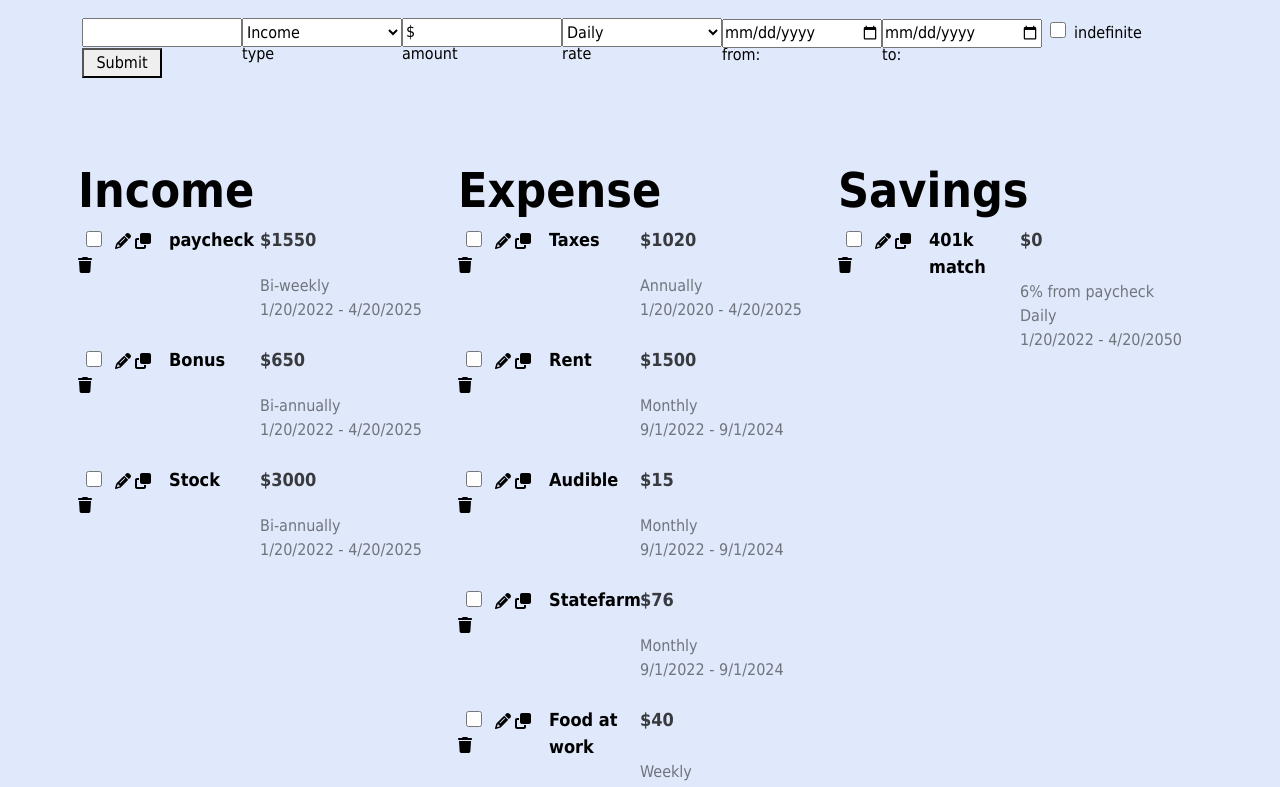
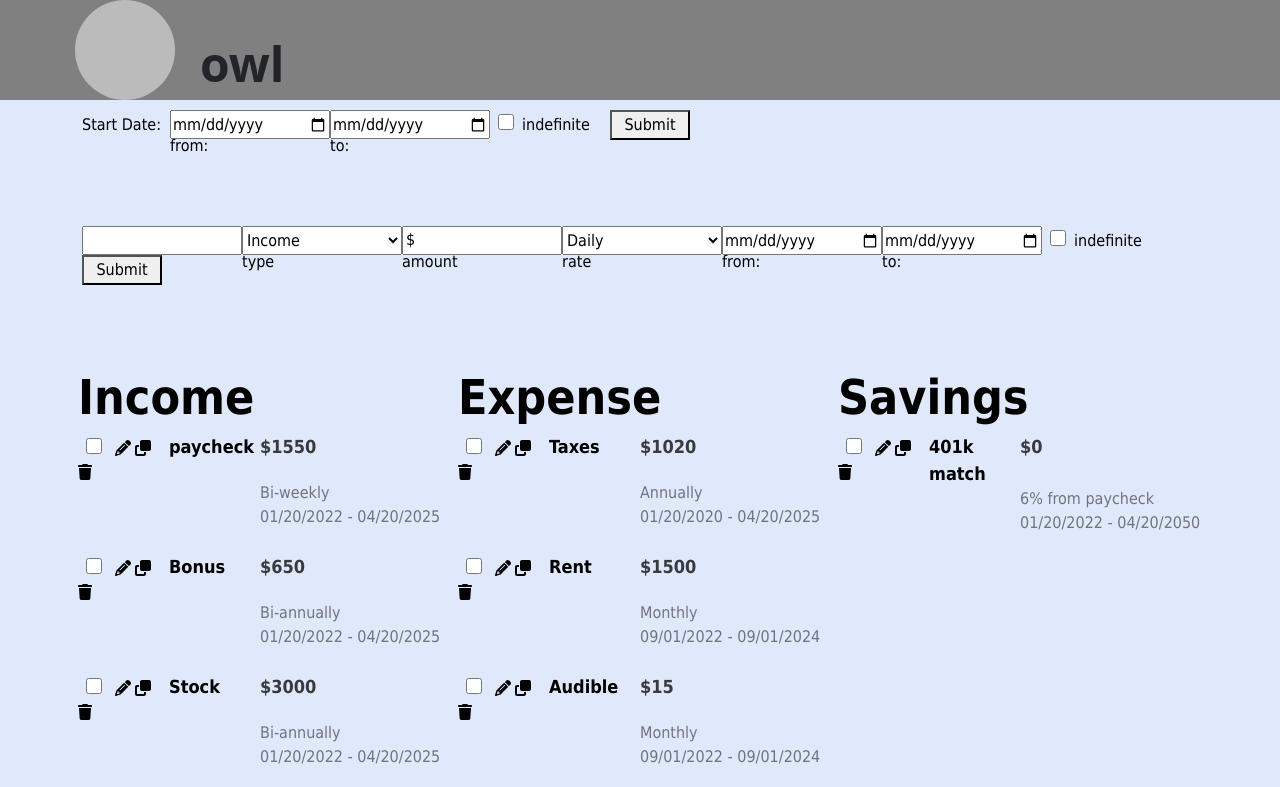
Before and after one commit to crweingarten/owl-fromtend, a React (Create React App) app: page / in a window 1280 px wide. Shown: the top 787 px of the page. Built offline with nearby package versions, Linux system fonts and the light colour scheme.

Commit message:
final functional

```diff
--- a/src/App.js
+++ b/src/App.js
@@ -7,6 +7,9 @@ import Col from "react-bootstrap/Col";
 import EditSuite from "./components/EditSuite";
 import MoneyColumnBox from "./components/MoneyColumnBox";
 import IncomeDropdown from "./components/IncomeDropdown";
+import Header from "./components/Header";
+import Span from "./components/Span";
+import Graph from "./components/Graph";
 
 function App() {
   const { money_items } = require("./components/testdata.json");
@@ -31,17 +34,6 @@ function App() {
 
   const incomeDropdown = IncomeDropdown(income);
 
-  // function indefiniteTranslator(dateto) {
-  //   if (dateto === "2999-01-01") {
-  //     return "Indefinite";
-  //   }
-  //   if (dateto === "Indefinite") {
-  //     return "2999-01-01";
-  //   } else {
-  //     return dateto;
-  //   }
-  // }
-
   function handleUpdate(item) {
     handleSavings(item.type);
     const formattedItem = {
@@ -52,7 +44,6 @@ function App() {
       rate: item.rate,
       duration: {
         From: item.datefrom,
-        // To: indefiniteTranslator(item.dateto),
         To: item.dateto,
       },
       withdraw: item.withdraw,
@@ -75,14 +66,30 @@ function App() {
 
   function handleEdit(item, editType) {
     if (editType === "edit") {
-      console.log(item);
       setEditItem(item);
+      console.log(item.duration.From);
     }
     if (editType === "duplicate") {
-      setEditItem({ ...item, name: `${item.name}-copy`, id: "" });
+      setEditItem({
+        ...item,
+        name: `${item.name}-copy`,
+        id: "",
+        dupeof: item.id,
+      });
     }
     if (editType === "delete") {
       setDeleteItem(item);
+    }
+    if (
+      item === editItem ||
+      (editItem?.dupeof && item.id === editItem.dupeof)
+    ) {
+      setEditItem("");
+    }
+    if (item.type === "saving" && !editItem) {
+      setSavings(true);
+    } else {
+      setSavings(false);
     }
   }
 
@@ -90,6 +97,7 @@ function App() {
     if (type === "cancel") {
       setDeleteItem("");
       setEditItem("");
+      setSavings(false);
     }
     if (type === "delete") {
       const itemsMinusOne = items.filter((data) => data.id !== item.id);
@@ -103,8 +111,13 @@ function App() {
   }
 
   return (
+    <div>
+      <Header />
       <div className="owl-frontend">
         <Container>
+          <Row>
+            <Span />
+          </Row>
           <Row>
             <EditSuite
               handleUpdate={handleUpdate}
@@ -148,6 +161,12 @@ function App() {
           </Row>
         </Container>
       </div>
+      <div className="owl-frontend">
+        <Container>
+          <Graph />
+        </Container>
+      </div>
+    </div>
   );
 }
 
--- a/src/OwlFrontEnd.css
+++ b/src/OwlFrontEnd.css
@@ -12,10 +12,42 @@
 
 }
 
-/* .money-column-box {
+.logo {
+  height: 100%;
+  width: 100px;
+  background-color: #bbb;
+  border-radius: 50%;
+  display: inline-block;
+  margin-left: 75px;
+  flex-direction: row;
+
+
+}
+
+.name {
+  font-size: xxx-large;
+  font-weight: bold;
+  position: absolute;
+  bottom: 0;
+  margin-left: 200px;
+
+}
+
+.graph-box {
   border-style: solid;
   border-width: 100%;
-} */
+  height: 600px
+}
+
+.header {width: 100%;
+height: 100px;
+display: flex;
+background-color: grey;
+flex-direction: row;
+align-items: bottom;
+position: relative
+
+}
 
 .money-column-type {
   text-transform: capitalize;
@@ -87,7 +119,7 @@ label {
 
 label.indefinite {
   display: inline-block;
-  width: 5em;
+  width: 5.5em;
   position: relative;
   top: -3em;
 }
@@ -127,3 +159,16 @@ select { display: inline-block;
   position: relative;
   top: .25em;
 }
+
+
+.startdate {
+  position: relative;
+  z-index: 1;
+  margin-left: 4px;
+  margin-top: 2px;
+  width: 6em;
+}
+
+.axis-dropdown{
+  position: static
+}
--- a/src/components/DurationsFormatter.jsx
+++ b/src/components/DurationsFormatter.jsx
@@ -1,6 +1,6 @@
 export default function DurationsFormatter(itemDuration, type) {
   const rateDurations = {
-    DAILY: "Daily",
+    DAY: "Daily",
     WEEK: "Weekly",
     BIWEEKLY: "Bi-weekly",
     MONTHLY: "Monthly",
--- a/src/components/EditSuite.jsx
+++ b/src/components/EditSuite.jsx
@@ -20,15 +20,8 @@ export default function EditSuite({
       : setFieldValue("dateto", "");
   };
 
-  const formattedTo = !isAddMode
-    ? new Date(editItem.duration.To).toISOString().split("T")[0]
-    : "";
-  const formattedFrom = !isAddMode
-    ? new Date(editItem.duration.From).toISOString().split("T")[0]
-    : "";
-
   return (
-    <div className="money-column-box my-2">
+    <div className="my-2">
       <div></div>
       <Formik
         enableReinitialize={true}
@@ -38,8 +31,8 @@ export default function EditSuite({
           amount: isAddMode ? "" : editItem.amount,
           type: isAddMode ? "income" : editItem.type,
           rate: isAddMode ? "DAY" : editItem.rate,
-          datefrom: isAddMode ? "" : formattedFrom,
-          dateto: isAddMode ? "" : formattedTo,
+          datefrom: isAddMode ? "" : editItem.duration.From,
+          dateto: isAddMode ? "" : editItem.duration.To,
           withdraw: isAddMode ? "" : editItem.withdraw,
           interest_rate: isAddMode ? "" : editItem.interest_rate,
           from: isAddMode ? "" : editItem.from,
@@ -128,6 +121,8 @@ export default function EditSuite({
                   </Field>
                 </label>
                 {errors.rate && touched.rate && errors.rate}
+              </>
+            ) : null}
             <label>
               from:
               <input
@@ -165,6 +160,7 @@ export default function EditSuite({
             />
             <label className="indefinite">indefinite</label>
 
+            {isSavings === false ? (
               <button
                 type="submit"
                 className="submit-button"
@@ -172,8 +168,8 @@ export default function EditSuite({
               >
                 Submit
               </button>
-              </>
             ) : null}
+
             {isSavings === true ? (
               <div>
                 <label>
--- /dev/null
+++ b/src/components/Graph.jsx
@@ -0,0 +1,15 @@
+export default function Graph() {
+  return (
+    <div>
+      <div className="graph-box"></div>
+      <div>
+        <select className="axis-dropdown">
+          <option value={""}>Select Axis:</option>
+          <option value={"axis1"}>Axis 1</option>
+          <option value={"axis2"}>Axis 2</option>
+          <option value={"axis3"}>Axis 3</option>
+        </select>
+      </div>
+    </div>
+  );
+}
--- /dev/null
+++ b/src/components/Header.jsx
@@ -0,0 +1,8 @@
+export default function Header() {
+  return (
+    <div className="header">
+      <div className="logo"></div>
+      <div className="name">owl</div>
+    </div>
+  );
+}
--- a/src/components/MoneyColumnBox.jsx
+++ b/src/components/MoneyColumnBox.jsx
@@ -20,7 +20,7 @@ export default function MoneyColumnBox({
   ));
 
   return (
-    <div className="money-column-box">
+    <div>
       <div className="money-column-type mx-2">{type}</div>
       <div className="mx-2">{moneyItems}</div>
     </div>
--- a/src/components/MoneyItem.jsx
+++ b/src/components/MoneyItem.jsx
@@ -20,11 +20,16 @@ export default function MoneyItem({
     if (date === "2999-01-01") {
       return "Indefinite";
     } else {
-      return new Date(date).toLocaleDateString();
+      var formattedDate = new Date(date).toLocaleDateString("en-US", {
+        year: "numeric",
+        month: "2-digit",
+        day: "2-digit",
+        timeZone: "UTC",
+      });
+      return formattedDate;
     }
   }
 
-  // }
   const [isInactive, setInactive] = useState(false);
   const boxColor = isEdit && item.id === isEdit.id ? "money-item" : "";
   const deleteWarning = isDelete && item.id === isDelete.id;
--- /dev/null
+++ b/src/components/Span.jsx
@@ -0,0 +1,94 @@
+import { Formik } from "formik";
+import { useState } from "react";
+
+export default function EditSuite() {
+  const [isIndefinite, setIndefinite] = useState(false);
+
+  const checkHandler = (setFieldValue) => {
+    setIndefinite(!isIndefinite);
+    !isIndefinite
+      ? setFieldValue("dateto", "2999-01-01")
+      : setFieldValue("dateto", "");
+  };
+  return (
+    <div className="span">
+      <Formik
+        initialValues={{
+          datefrom: "",
+          dateto: "",
+        }}
+        // validate={(values) => {
+        //   const errors = {};
+        //   if (!values.name) {
+        //     errors.name = "Required";
+        //   }
+        //   return errors;
+        // }}
+        onSubmit={(values, { setSubmitting }) => {
+          setTimeout(() => {
+            alert(JSON.stringify(values, null, 2));
+            setSubmitting(false);
+          }, 400);
+        }}
+      >
+        {({
+          values,
+          errors,
+          touched,
+          handleChange,
+          handleBlur,
+          handleSubmit,
+          isSubmitting,
+          setFieldValue,
+        }) => (
+          <form onSubmit={handleSubmit}>
+            <label className="indefinite">Start Date: </label>
+            <label>
+              from:
+              <input
+                type="date"
+                name="datefrom"
+                onChange={handleChange}
+                onBlur={handleBlur}
+                value={values.datefrom}
+              />
+            </label>
+            {errors.datefrom && touched.datefrom && errors.datefrom}
+            {isIndefinite ? null : (
+              <>
+                <label>
+                  to:
+                  <input
+                    type="date"
+                    name="dateto"
+                    onChange={handleChange}
+                    onBlur={handleBlur}
+                    value={values.dateto}
+                  />
+                </label>
+                {errors.dateto && touched.dateto && errors.dateto}
+              </>
+            )}
+
+            <input
+              className="checkbox"
+              type="checkbox"
+              onChange={() => {
+                checkHandler(setFieldValue);
+              }}
+            />
+            <label className="indefinite">indefinite</label>
+
+            <button
+              type="submit"
+              className="submit-button"
+              disabled={isSubmitting}
+            >
+              Submit
+            </button>
+          </form>
+        )}
+      </Formik>
+    </div>
+  );
+}
```
Lines whose indentation alone changed are shown as unchanged.
